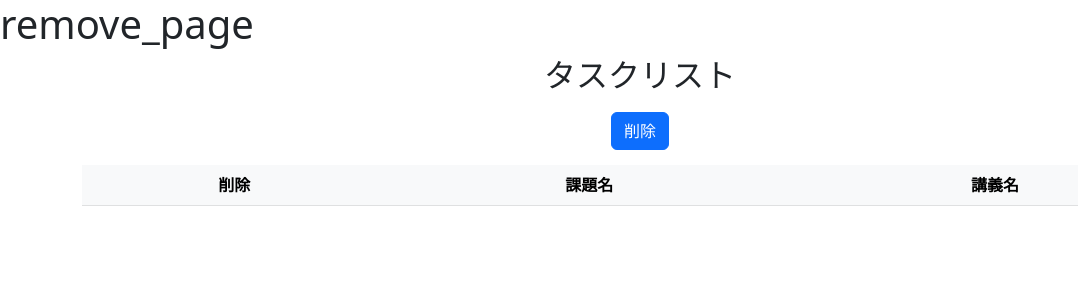
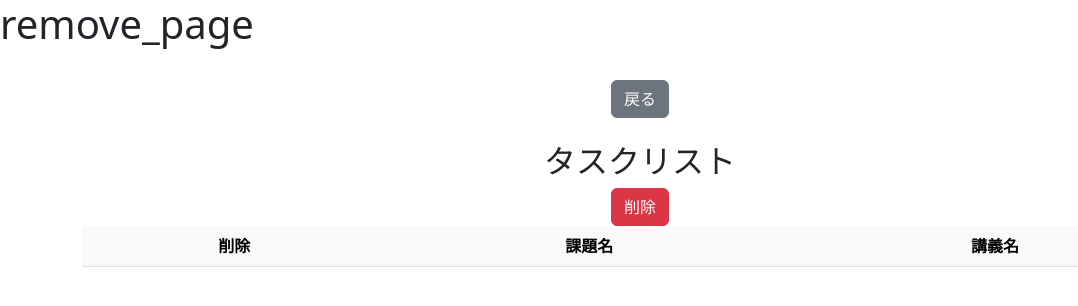
Before and after one commit to 2023AIT-OOP2-G02/Deadline_Memo_web_app, a Flask app: page /render_remove_data/1 in a window 1280 px wide. Shown: the top 306 px of the page, without its empty margins (0-1078 px from the left). Run offline with Flask 3, Linux system fonts and the light colour scheme; data that the repository does not hold is empty.

Commit message:
add: 戻るボタンの追加

```diff
--- a/templates/remove_page.html
+++ b/templates/remove_page.html
@@ -15,7 +15,13 @@
 <body>
     <h1>remove_page</h1>
     <div class="container text-center">
-
+        <br>
+        <div class="button1" align="static">
+            <a href="{{url_for('index')}}">
+                <button type="button" class="btn btn-secondary">戻る</button>
+            </a>
+        </div>
+        <br>
 
 
         <h2>タスクリスト</h2>
@@ -30,20 +36,21 @@
                 </thead>
                 <form action="/remove_data" method="POST">
                     <tbody>
-                    {% for key in keys %}
+                        {% for key in keys %}
                         <tr id="{{key}}">
                             <td>
-                                <input class="form-check-input" type="checkbox" id="checkboxNoLabel" name="remove_ids" value="{{key}}" aria-label="...">
+                                <input class="form-check-input" type="checkbox" id="checkboxNoLabel" name="remove_ids"
+                                    value="{{key}}" aria-label="...">
                             </td>
                             <td>{{data_dict[key]["title"]}}</td>
                             <td>{{data_dict[key]["subject"]}}</td>
                             <!-- <td>{{data_dict[key]["deadline"]}}</td> -->
                         </tr>
-                    {% endfor %}
+                        {% endfor %}
                     </tbody>
-                    <div align="center" id="delete-btn">
-                        <a href="{{ url_for("remove_data") }}">
-                            <button type="submit" class="btn btn-primary">削除</button>
+                    <div align="center">
+                        <a href="{{ url_for('remove_data') }}">
+                            <button type="submit" class="btn btn-danger">削除</button>
                         </a>
                     </div>
                 </form>
```
